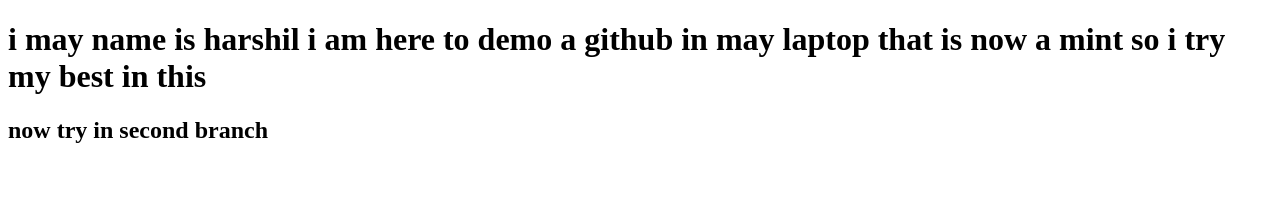
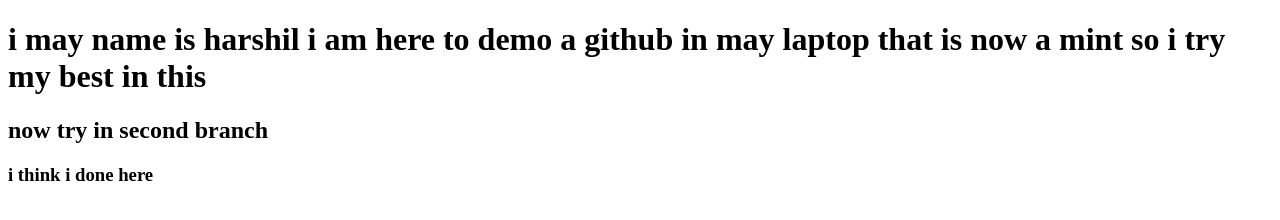
Before and after one commit to Harshil-280307/GAME, a plain HTML site: page sudoku/garbage but importance/sudoku_2(Divyesh).html in a window 1280 px wide. Drawn offline with Linux system fonts and the light colour scheme.

Commit message:
done done

```diff
--- a/sudoku/garbage but importance/sudoku_2(Divyesh).html
+++ b/sudoku/garbage but importance/sudoku_2(Divyesh).html
@@ -11,5 +11,6 @@
         </h1>
 
         <h2>now try in second branch</h2>
+        <h3>i think i done here</h3>
 </body>
 </html>
```
